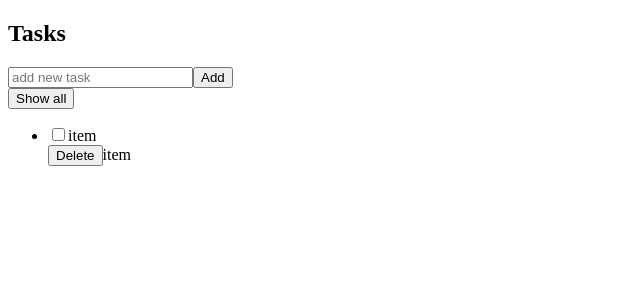
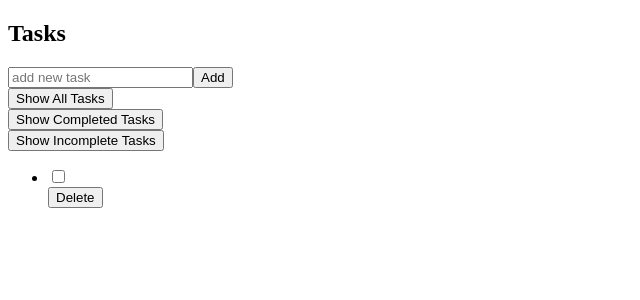
Before and after one commit to csci5117s23/homework-2-monikabartulovic, a Next.js app in the folder homework2/nextjs-starter/: page /error in a window 1280 px wide. Shown: the top 300 px of the page, without its empty margins (0-640 px from the left). Built offline with nearby package versions, Linux system fonts and the light colour scheme.

Commit message:
working on it

```diff
--- a/homework2/nextjs-starter/package.json
+++ b/homework2/nextjs-starter/package.json
@@ -9,9 +9,11 @@
     "lint": "next lint"
   },
   "dependencies": {
+    "@clerk/nextjs": "^4.16.1",
     "components": "^0.1.0",
     "next": "13.3.0",
     "react": "18.2.0",
-    "react-dom": "18.2.0"
+    "react-dom": "18.2.0",
+    "react-router-dom": "^6.10.0"
   }
 }
--- a/homework2/nextjs-starter/src/components/login.js
+++ b/homework2/nextjs-starter/src/components/login.js
@@ -1,7 +1,15 @@
 import React from "react";
+import { Link,Route } from 'react-router-dom';
+import { SignUp } from "@clerk/nextjs";
 
-export default function Login(user){
-    return(
-        hello
-    );
-}
+
+const SignUpPage = () => (
+  <SignUp path="/sign-up" routing="path" signInUrl="/sign-in" redirectUrl="/todos.js"/>
+
+  );
+
+<Link to = "/todos">
+    Login
+</Link>
+
+export default SignUpPage;
--- a/homework2/nextjs-starter/src/components/todos.js
+++ b/homework2/nextjs-starter/src/components/todos.js
@@ -6,6 +6,31 @@
 // a link to visit /done
 
 import React from "react";
+import { Link,Route } from 'react-router-dom';
+
+
+function addToList(){
+
+
+}
+
+function deleteFromList(){
+
+}
+
+
+function showAllItems(){
+
+
+}
+
+function showIncompleteTasks(){
+
+}
+
+function showCompletedTasks(){
+
+}
 
 export default function TodoList(props) {
     return (
@@ -19,14 +44,26 @@ export default function TodoList(props) {
         <input type="text" id="new-todo" placeholder="add new task"
         />
 
-        <button type="submit" className="btn btn-primary">
+        <button type="submit" className="btn btn-primary" onClick={addToList}>
           Add
         </button>
       </form>
 
-      <div className= "showTasks">
-        <button type="button" className="btn btn-primary" aria-pressed="true">
-          <span>Show all</span>
+      <div className= "showAllTasks">
+        <button type="button" className="btn btn-primary" aria-pressed="true" onClick={showAllItems}>
+          <span>Show All Tasks</span>
+        </button>
+      </div>
+
+      <div className= "showCompleted">
+        <button type="button" className="btn btn-primary" aria-pressed="true" onClick={showCompletedTasks}>
+          <span>Show Completed Tasks</span>
+        </button>
+      </div>
+
+      <div className= "showCompleted">
+        <button type="button" className="btn btn-primary" aria-pressed="true" onClick={showIncompleteTasks}>
+          <span>Show Incomplete Tasks</span>
         </button>
       </div>
 
@@ -41,7 +78,7 @@ export default function TodoList(props) {
           </div>
 
           <div className="btn-group">
-            <button type="button" className="btn btn-primary">
+            <button type="button" className="btn btn-primary" onClick={deleteFromList}>
               Delete
             </button><span>{props.name}</span>
           </div>
--- a/homework2/nextjs-starter/src/pages/_app.js
+++ b/homework2/nextjs-starter/src/pages/_app.js
@@ -6,8 +6,10 @@ import Login from '../components/login';
 export default function App(components, props) {
   return (
     <>
+    {/* <Login>
+    </Login> */}
 
-    <Todo name = "item">
+    <Todo>
     </Todo>
   </>
   );
```
Also changed, not shown: homework2/nextjs-starter/src/components/done.js (+7 -0 lines), 2 other files (tests, documents, lock files or other folders).
